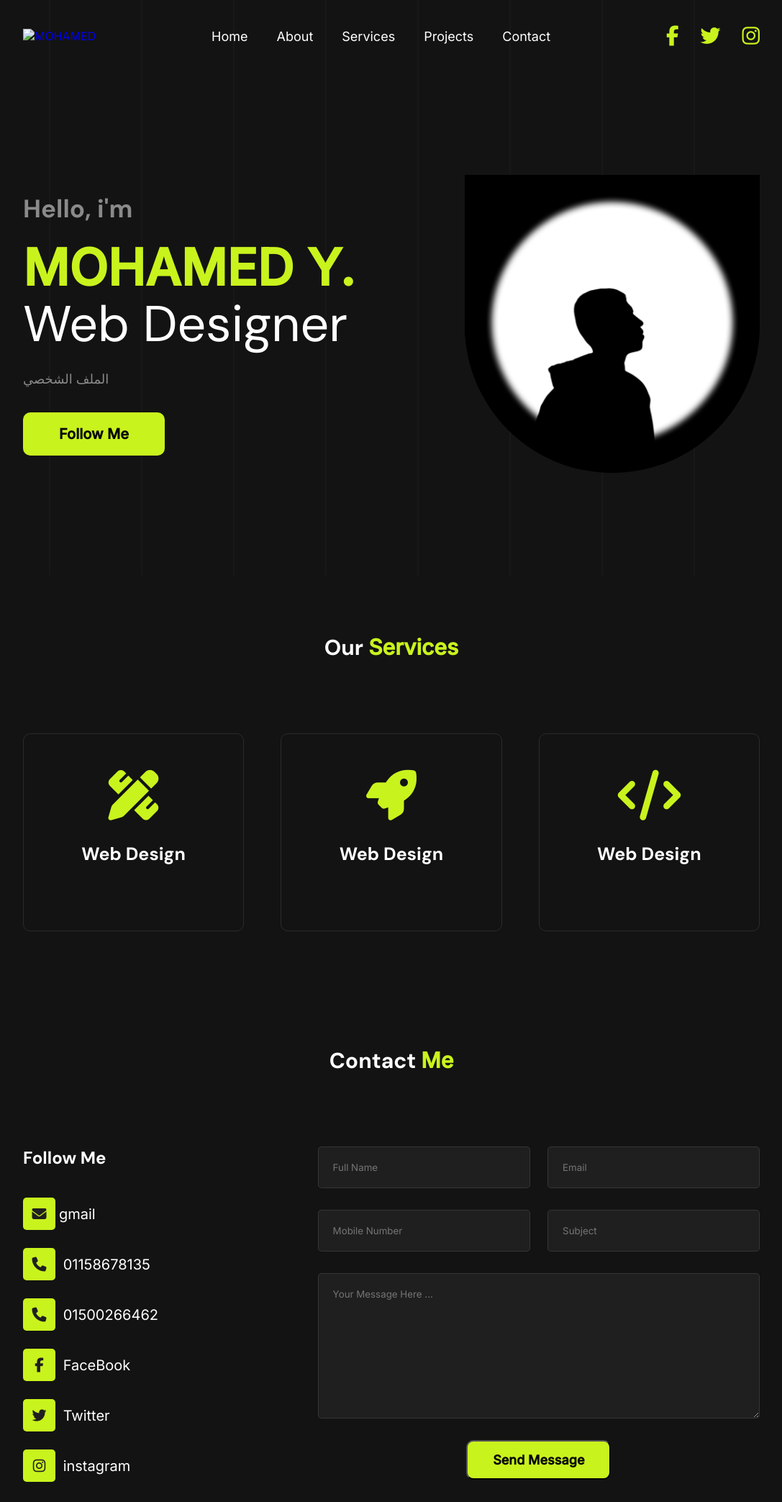
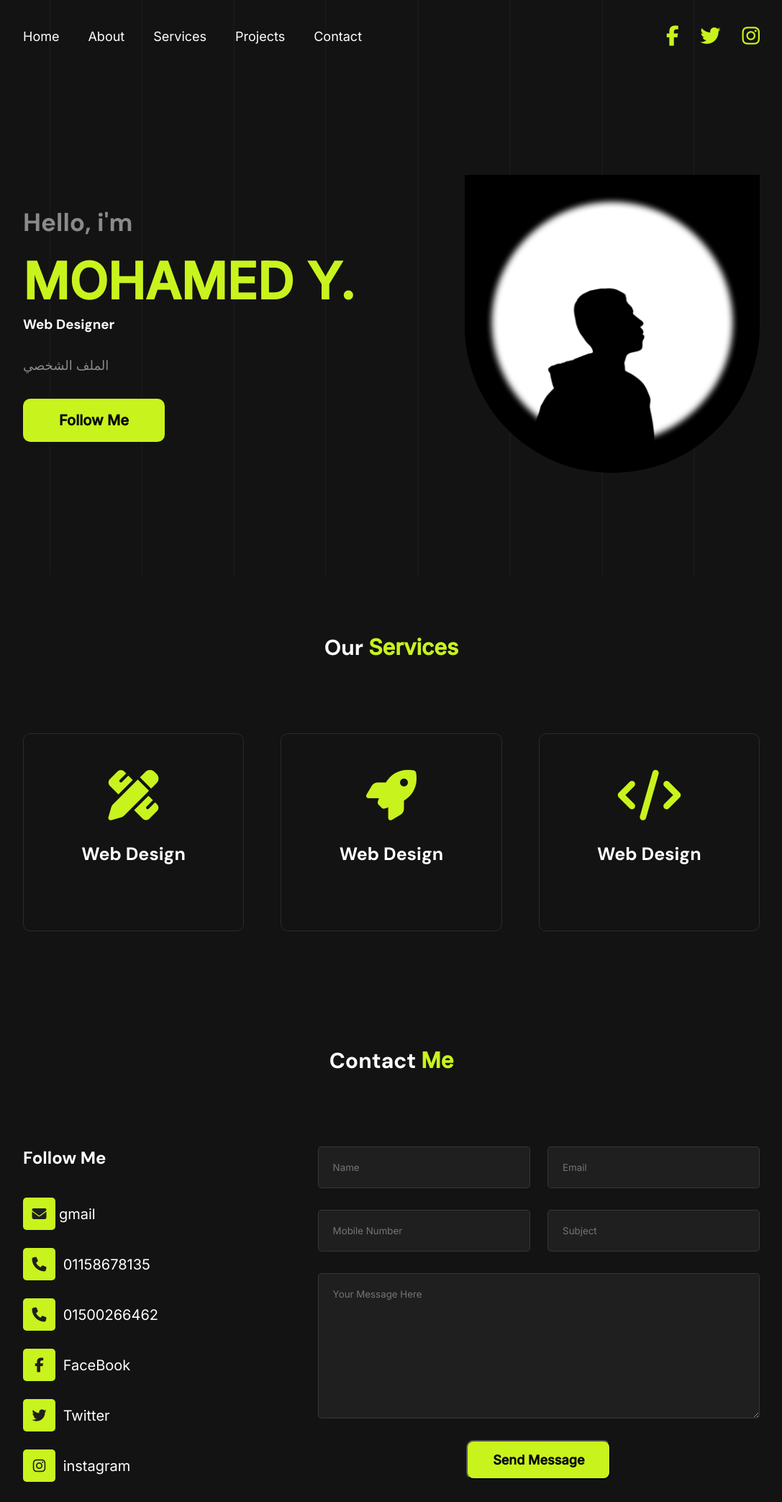
Before and after one commit to THE8SITE/MOHAMED-YASER, a plain HTML site: page index.html in a window 1280 px wide. Shown: the whole page at 72% size, without its empty margins (96-1183 px from the left). Drawn offline with Linux system fonts and the light colour scheme.

Commit message:
Add files via upload

```diff
--- a/index.html
+++ b/index.html
@@ -30,7 +30,6 @@
 
     <header>
         <nav class="container">
-            <a href="#" class="logo"><img src="" alt="MOHAMED"></a>
 
             <div class="links" id="links">
 
@@ -58,8 +57,8 @@
         <div class="container">
             <div class="div_Text">
                 <h4>Hello, i'm</h4>
-                <h1><span>MOHAMED Y.</span></h1>
-                <h2>Web Designer</h2>
+                <h1><span>MOHAMED Y.</h1>
+                <h3>Web Designer</h3>
                 <p>الملف الشخصي</p>
 
                 <div class="btns">
@@ -128,12 +127,12 @@
 
             <form action="">
                 <div class="inpts_form">
-                    <input type="text" placeholder="Full Name">
+                    <input type="text" placeholder="Name">
                     <input type="text" placeholder="Email">
                     <input type="text" placeholder="Mobile Number">
                     <input type="text" placeholder="Subject">
 
-                    <textarea name="" id="" rows="10" placeholder="Your Message Here ..."></textarea>
+                    <textarea name="" id="" rows="10" placeholder="Your Message Here"></textarea>
                 </div>
 
                 <button class="btn">Send Message</button>
```
